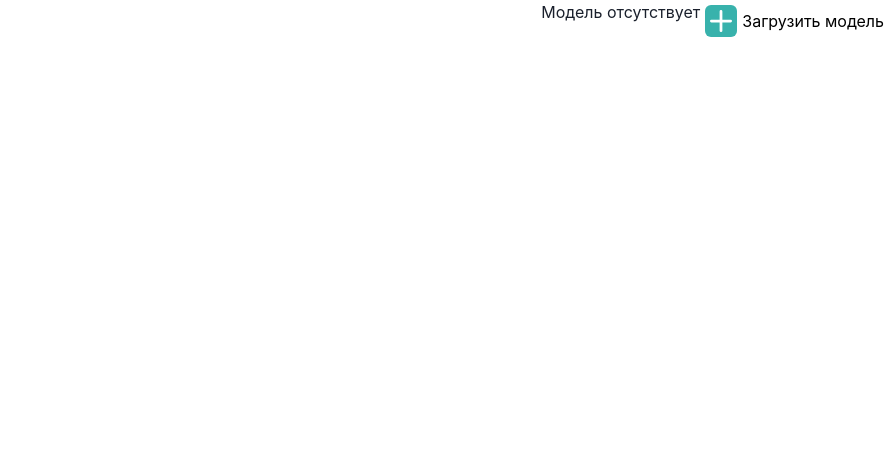
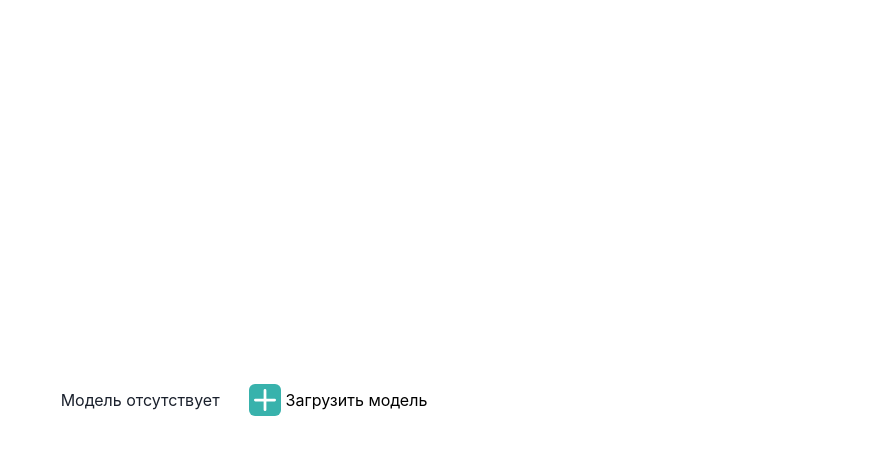
Before and after one commit to Vi-lka/test_app_sib_threed, a React (Create React App) app: page / in a window 1280 px wide. Shown: the top 454 px of the page, without its empty margins (396-1280 px from the left). Built offline with nearby package versions, Linux system fonts and the light colour scheme.

Commit message:
Fit annotation position and scale at any model size

```diff
--- a/src/App.css
+++ b/src/App.css
@@ -1,6 +1,7 @@
 .App {
   width: 100vw;
   height: 100vw;
+  overflow: hidden;
 }
 
 
--- a/src/App.tsx
+++ b/src/App.tsx
@@ -56,6 +56,8 @@ function App() {
 
     const state = useThree()
 
+    const { width, height } = state.viewport
+
     const [colormap, normalmap, metalnessmap, roughnessmap, aomap] = useLoader(
       TextureLoader,
       [
@@ -106,6 +108,9 @@ function App() {
       }
     });
 
+    const sceneBox = new THREE.Box3().setFromObject( gltf.scene );
+    const sceneSize = sceneBox.getSize(new THREE.Vector3());
+
     const geometry = new THREE.BufferGeometry();
     geometry.setFromPoints( [ new THREE.Vector3(), new THREE.Vector3() ] );
     const line = new THREE.Line( geometry, new THREE.LineBasicMaterial({color: 0x000000}) );
@@ -134,7 +139,7 @@ function App() {
 
     function placeAnnotation() {
       // refDreiImage.current!.position.copy(n)
-      setAnnotationPos(p)
+      setAnnotationPos(n)
     }
 
     useEffect(() => {
@@ -161,7 +166,7 @@ function App() {
 
           n = intersects[ 0 ]!.face!.normal.clone();
           n.transformDirection( intersects[ 0 ]!.object.matrixWorld );
-          n.multiplyScalar( 0.01 );
+          n.multiplyScalar( 0.04*((sceneSize.x + sceneSize.y + sceneSize.z)/3) );
           n.add( intersects[ 0 ]!.point );
 
           intersection.normal.copy( intersects[ 0 ]!.face!.normal );
@@ -196,7 +201,7 @@ function App() {
               ref={occludeRef}
               object={gltf.scene}
               position={[0, 0, 0]}
-              scale={0.05}
+              scale={1}
               receiveShadow
               castShadow
             />
@@ -208,8 +213,8 @@ function App() {
             url={annotation_icon}
             transparent
             opacity={1}
-            position={[annotationPos.x*1.1, annotationPos.y*1.1, annotationPos.z*1.1]}
-            scale={(0.03)}
+            position={[annotationPos.x, annotationPos.y, annotationPos.z]}
+            scale={((sceneSize.x + sceneSize.y + sceneSize.z)/3)/15}
             // onPointerOver={() => setHovered(true)}
             // onPointerOut={() => setHovered(false)}
           />
@@ -219,11 +224,11 @@ function App() {
   }
   return (
     <div className="App">
-      <div className="flex flex-row-reverse">
+      <div className="flex flex-row-reverse items-center justify-center h-screen">
 
         {!modelURL && (
           <>
-            <div className="flex justify-center mb-6 flex-wrap">
+            <div className="flex justify-center ml-6 flex-wrap">
               <label className="fileInputLabelmap" htmlFor="fileInputModel">
                 <AddIcon
                   w={8}
@@ -280,7 +285,7 @@ function App() {
                       }
                     >
                       <ambientLight intensity={1} />
-                          <Scene />
+                      <Scene />
 
                       {
                         // (!annotationMode) && (
--- a/src/index.css
+++ b/src/index.css
@@ -3,6 +3,7 @@
 @tailwind utilities;
 
 body {
+  overflow: hidden;
   margin: 0;
   font-family: -apple-system, BlinkMacSystemFont, 'Segoe UI', 'Roboto', 'Oxygen',
     'Ubuntu', 'Cantarell', 'Fira Sans', 'Droid Sans', 'Helvetica Neue',
```
